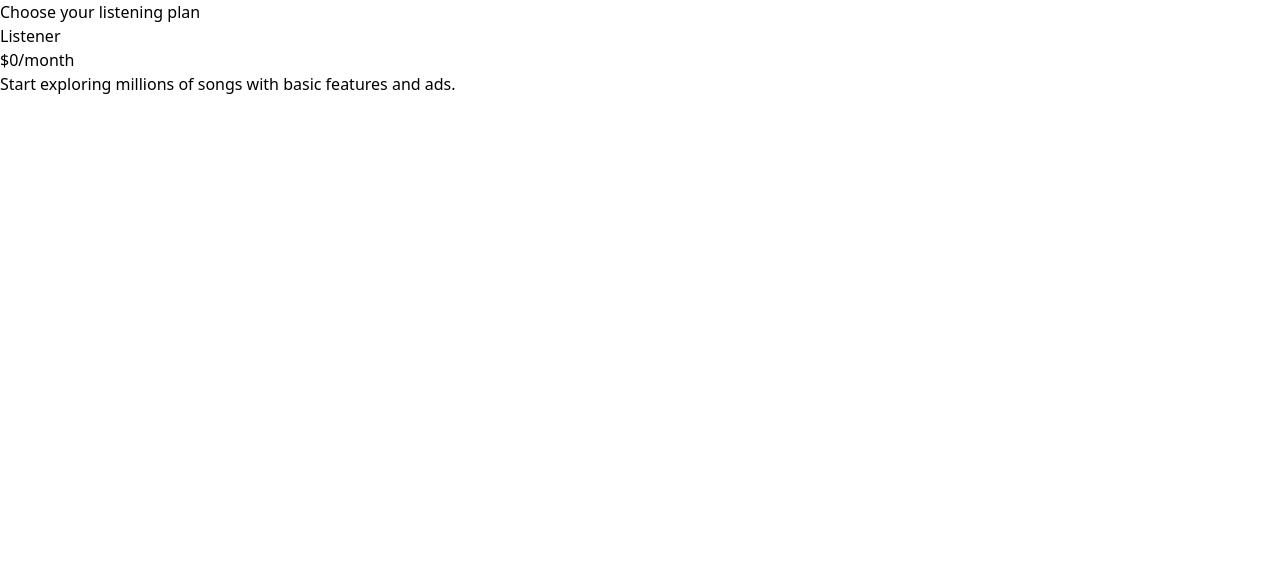
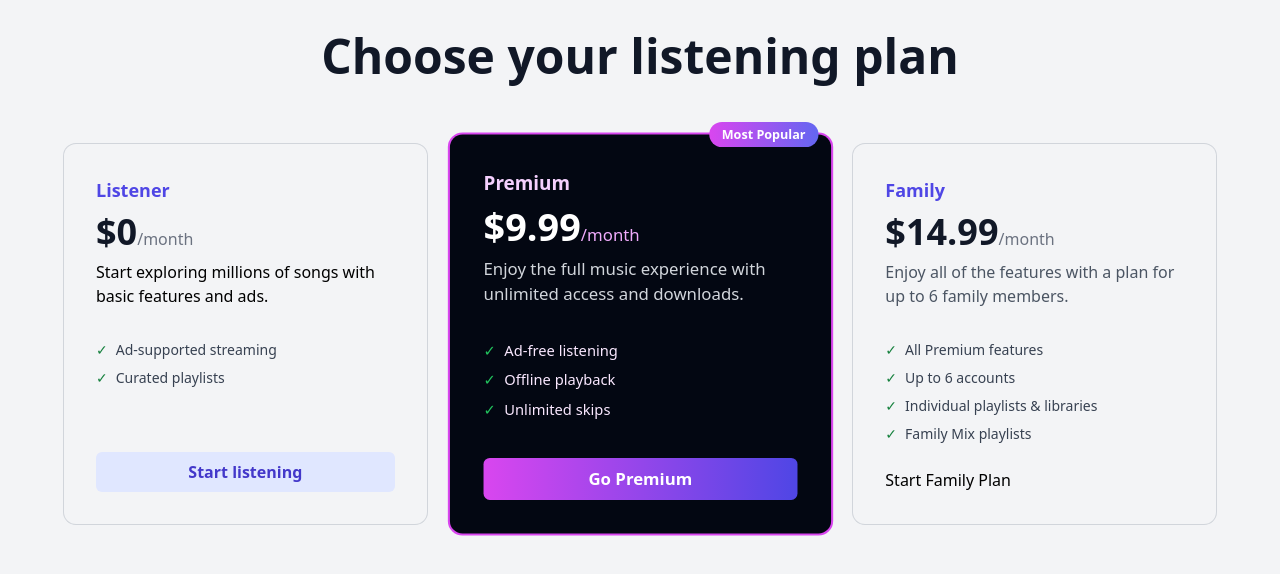
Before and after one commit to mdgabx/testing-notes, a plain HTML site: page tailwind-tutorial/pricing.html in a window 1280 px wide. Drawn offline with nearby package versions, Linux system fonts and the light colour scheme.

Commit message:
pricing tailwind completed

```diff
--- a/tailwind-tutorial/pricing.html
+++ b/tailwind-tutorial/pricing.html
@@ -6,19 +6,89 @@
     <title>Music App Pricing</title>
     <script src="https://cdn.tailwindcss.com"></script>
   </head>
-  <body>
+  <body class="bg-gray-100">
     <main>
-      <h1>Choose your listening plan</h1>
-      <div>
-        <div>
-          <div>
-            <h2>Listener</h2>
-            <p>$0<span>/month</span></p>
-            <p>Start exploring millions of songs with basic features and ads.</p>
-            <ul>
-
+      <h1 class="mt-8 mb-12 text-center text-3xl md:text-5xl font-semibold text-gray-900">Choose your listening plan</h1>
+      <div class="grid grid-cols-1 md:grid-cols-3 max-w-6xl mx-auto gap-8 mt-16">
+        <div class="bg-gray-100 ring-1 ring-gray-300 grid grid-rows-[1fr_auto] rounded-xl p-8 gap-6">
+          <div class="grid grid-rows-[auto_auto_auto_1fr] gap-y-2">
+            <h2 class="text-lg font-semibold text-indigo-600">Listener</h2>
+            <p class="text-4xl font-bold text-gray-900">$0<span class="text-base font-medium text-gray-500">/month</span></p>
+            <p>
+              Start exploring millions of songs with basic features and ads.
+            </p>
+            <ul class="mt-6 space-y-2 text-sm text-gray-700">
+              <li>
+                <span aria-hidden class="text-green-700 mr-2">&#10003;</span>Ad-supported streaming
+              </li>
+              <li>
+                <span aria-hidden class="text-green-700 mr-2">&#10003;</span>Curated playlists
+              </li>
             </ul>
           </div>
+          <a
+            href="#"
+            class="block rounded-md bg-indigo-100 px-4 py-2 text-center font-semibold text-indigo-700 hover:bg-indigo-200"
+          >
+            Start listening
+          </a>
+        </div>
+        <div class="relative bg-gray-950 text-white ring-2 ring-fuchsia-500 p-8 grid grid-rows-[1fr_auto] gap-6 rounded-xl scale-105">
+          <div class="absolute -top-3 right-3 bg-gradient-to-r from-fuchsia-500 to-indigo-500 rounded-full px-3 py-1 text-xs font-bold text-white">Most Popular</div>
+          <div class="grid grid-rows-[auto_auto_auto_1fr] gap-y-2">
+            <h2 class="text-lg font-semibold text-fuchsia-200">Premium</h2>
+            <p class="text-4xl font-bold text-white">
+              $9.99<span class="text-base font-medium text-fuchsia-300">/month</span>
+            </p>
+            <p class="text-gray-300">
+              Enjoy the full music experience with unlimited access and
+              downloads.
+            </p>
+            <ul class="mt-6 space-y-2 text-sm text-fuchsia-100">
+              <li>
+                <span aria-hidden class="text-green-500 mr-2">&#10003;</span>Ad-free listening
+              </li>
+              <li>
+                <span aria-hidden class="text-green-500 mr-2">&#10003;</span>Offline playback
+              </li>
+              <li>
+                <span aria-hidden class="text-green-500 mr-2">&#10003;</span>Unlimited skips
+              </li>
+            </ul>
+          </div>
+          <a
+            href="#"
+            class="block rounded-md bg-gradient-to-r from-fuchsia-500 to-indigo-600 text-white hover:from-fuchsia-600 hover:to-indigo-700 px-4 py-2 text-center font-semibold"
+          >
+            Go Premium
+          </a>
+        </div>
+        <div class="bg-gray-100 ring-1 ring-gray-300 p-8 rounded-xl grid grid-rows-[1fr_auto] gap-6">
+          <div class="grid grid-rows-[auto_auto_auto_1fr] gap-y-2">
+            <h2 class="text-lg font-semibold text-indigo-600">Family</h2>
+            <p class="text-4xl font-bold text-gray-900">
+              $14.99<span class="text-base font-medium text-gray-500">/month</span>
+            </p>
+            <p class="text-gray-600">
+              Enjoy all of the features with a plan for up to 6 family members.
+            </p>
+            <ul class="mt-6 space-y-2 text-sm text-gray-700">
+              <li>
+                <span class="text-green-700 mr-2" aria-hidden>&#10003;</span>All Premium features
+              </li>
+              <li>
+                <span class="text-green-700 mr-2" aria-hidden>&#10003;</span>Up to 6 accounts
+              </li>
+              <li>
+                <span class="text-green-700 mr-2" aria-hidden>&#10003;</span>Individual playlists &
+                libraries
+              </li>
+              <li>
+                <span class="text-green-700 mr-2" aria-hidden>&#10003;</span>Family Mix playlists
+              </li>
+            </ul>
+          </div>
+          <a href="#">Start Family Plan</a>
         </div>
       </div>
     </main>
```
